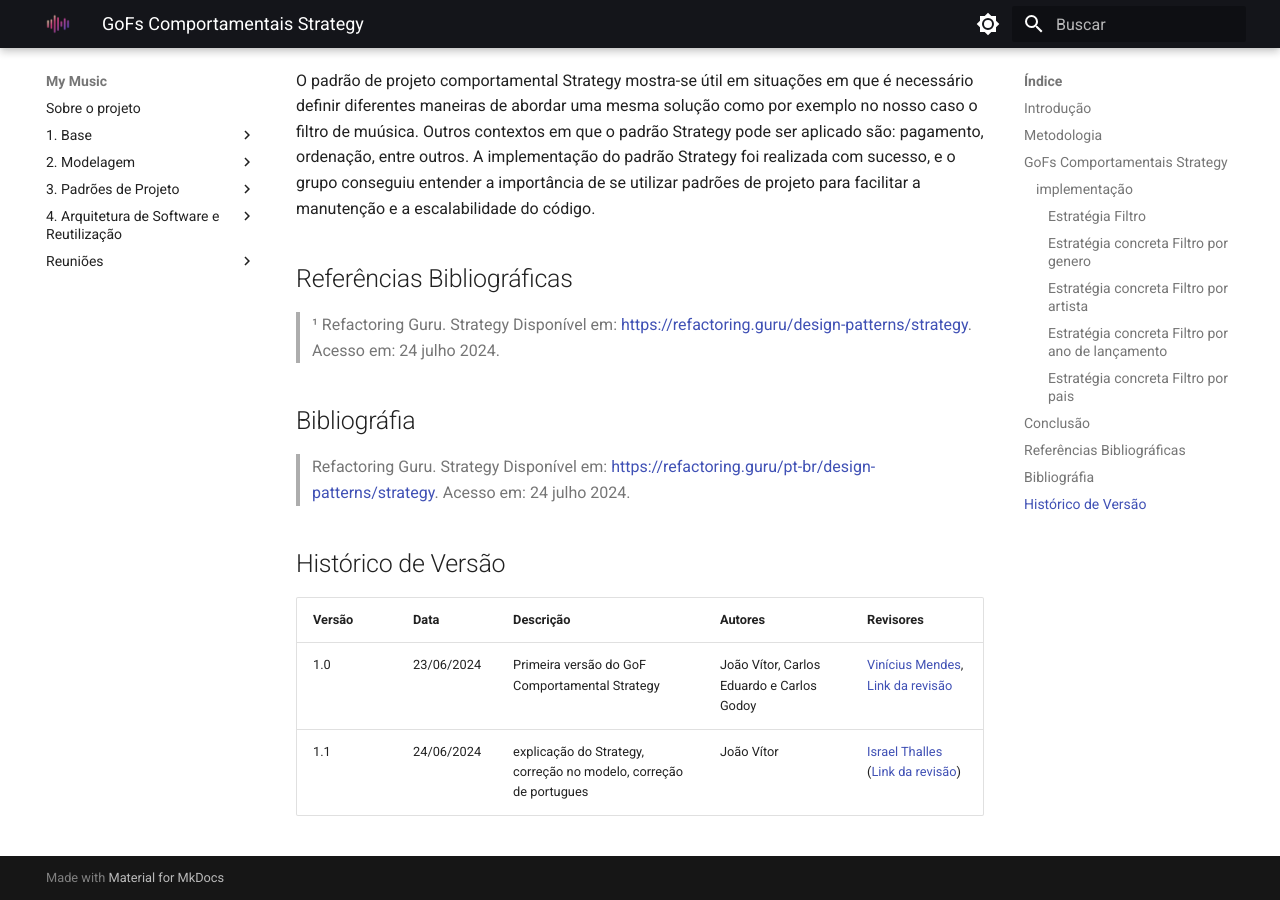
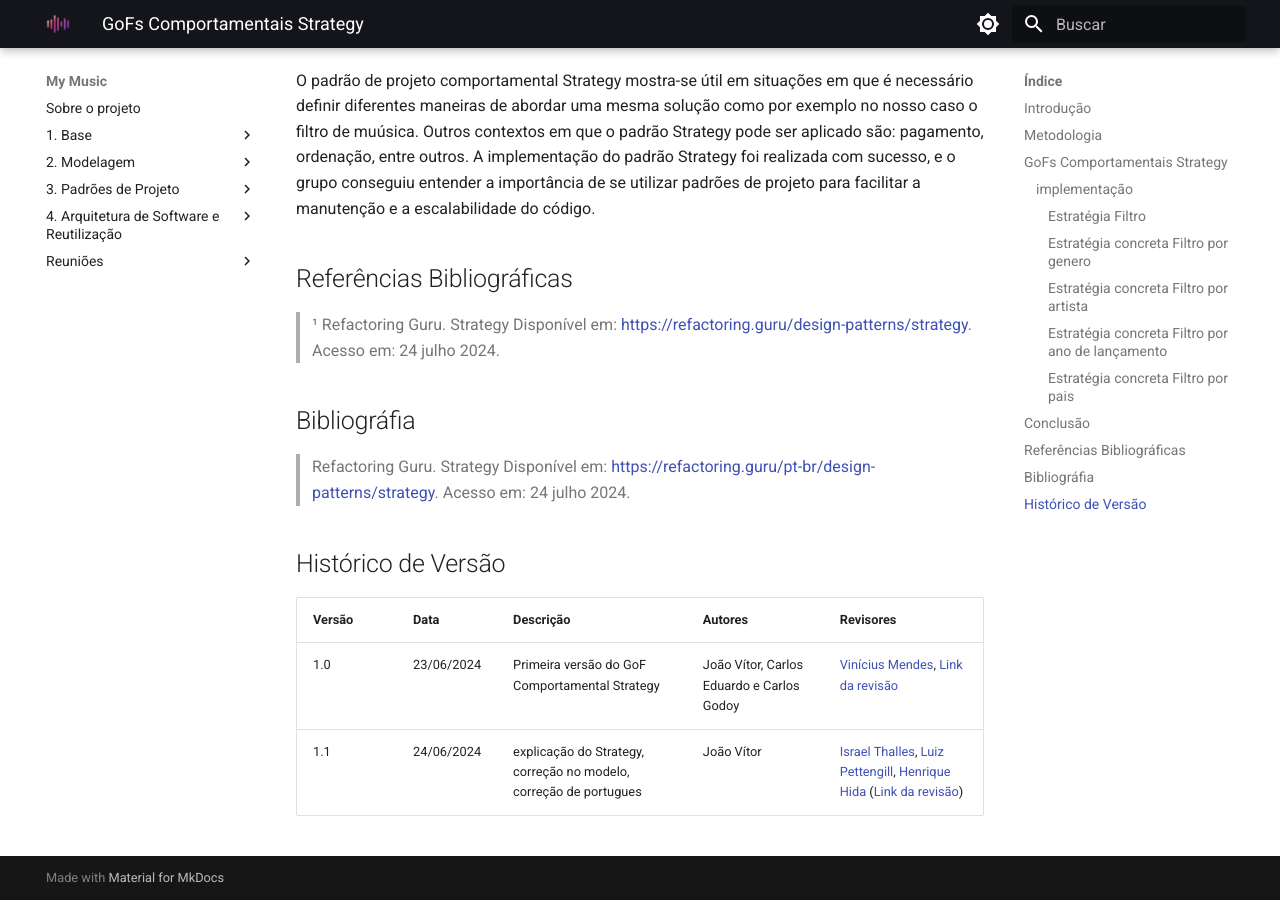
Before and after one commit to UnBArqDsw2024-1/2024.1_G2_My_Music, an MkDocs documentation site: the page built from docs/PadroesDeProjeto/GoFsExtras.md, in a window 1280 px wide and 900 px high, scrolled down 2834 px. Built offline with MkDocs 1.6.1 and Material for MkDocs 9.7.7, drawn with Linux system fonts in a browser that asks for light colours.

Commit message:
Update GoFsExtras.md

```diff
--- a/docs/PadroesDeProjeto/GoFsExtras.md
+++ b/docs/PadroesDeProjeto/GoFsExtras.md
@@ -111,4 +111,4 @@
 | Versão | Data       | Descrição                                               | Autores                        | Revisores |
 | ------ | ---------- | ------------------------------------------------------- | ------------------------------ | --------- |
 | 1.0 | 23/06/2024 | Primeira versão do GoF Comportamental Strategy | João Vítor, Carlos Eduardo e Carlos Godoy | [Vinícius Mendes](https://github.com/yabamiah), [Link da revisão](https://github.com/UnBArqDsw2024-1/2024.1_G2_My_Music/pull/64)|
-| 1.1 | 24/06/2024 | explicação do Strategy, correção no modelo, correção de portugues | João Vítor | [Israel Thalles](https://github.com/IsraelThalles) ([Link da revisão](https://github.com/UnBArqDsw2024-1/2024.1_G2_My_Music/pull/64#pullrequestreview-2197938728)) |
+| 1.1 | 24/06/2024 | explicação do Strategy, correção no modelo, correção de portugues | João Vítor | [Israel Thalles](https://github.com/IsraelThalles), [Luiz Pettengill](https://github.com/LuizPettengill), [Henrique Hida](https://github.com/HenriqueHida)  ([Link da revisão](https://github.com/UnBArqDsw2024-1/2024.1_G2_My_Music/pull/64#pullrequestreview-2197938728)) |
```
